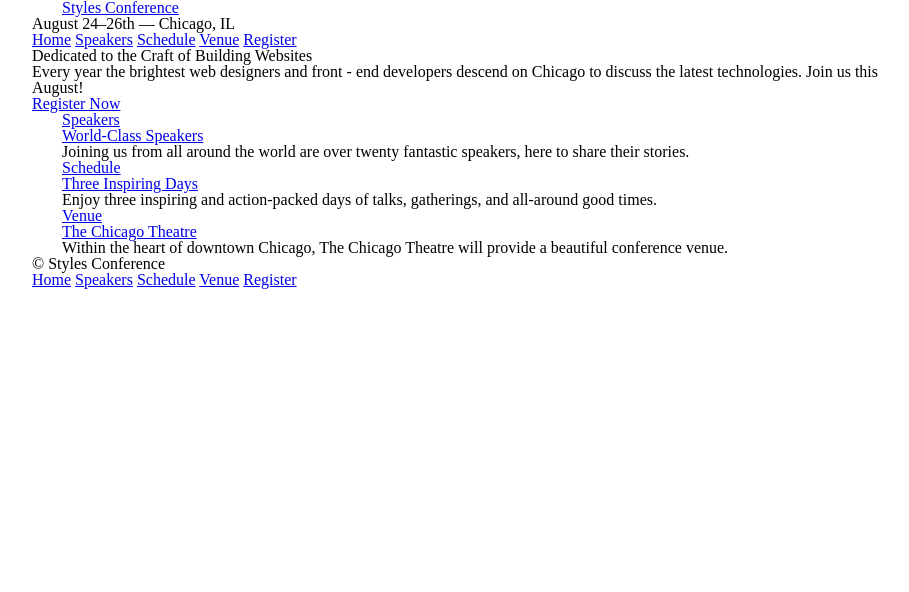
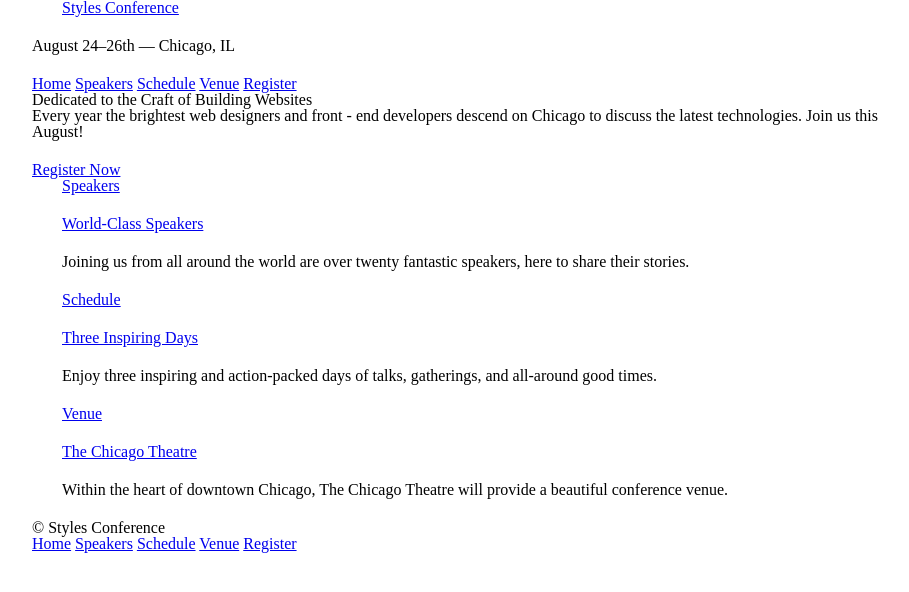
Before and after one commit to Mudi-Igbinoba/styles-conference, a plain HTML site: page index.html in a window 1280 px wide. Shown: the whole page, without its empty margins (158-1067 px from the left). Drawn offline with Linux system fonts and the light colour scheme.

Commit message:
added margin-bottom to headings and paragraph

```diff
--- a/assets/stylesheets/main.css
+++ b/assets/stylesheets/main.css
@@ -66,3 +66,13 @@ table {
 	padding: 0px 30px;
 	margin: 0px auto;
 }
+
+/*
+==========================
+Typography
+==========================
+*/
+
+h1, h3, h4, h5, p {
+	margin-bottom: 22px;
+}
```
